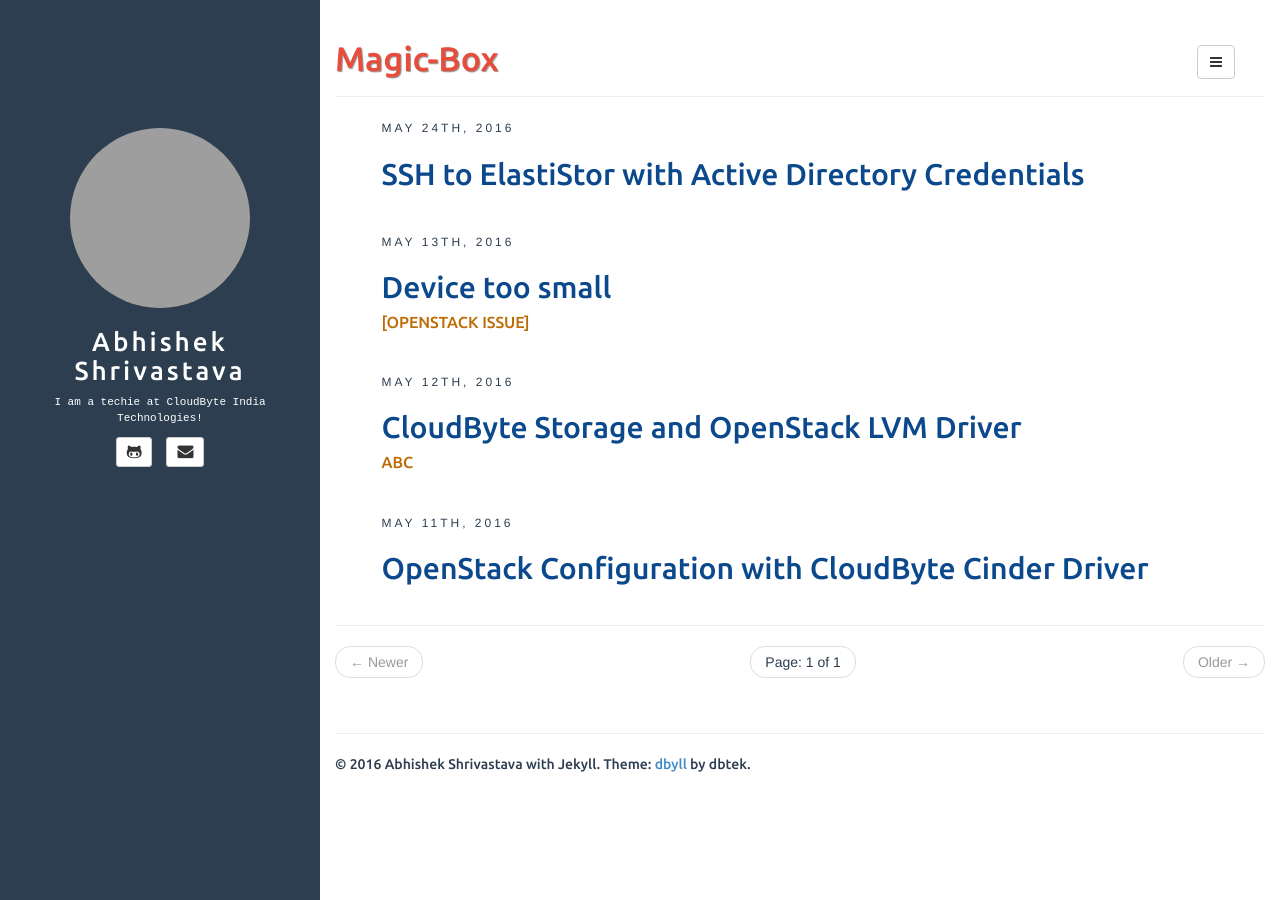
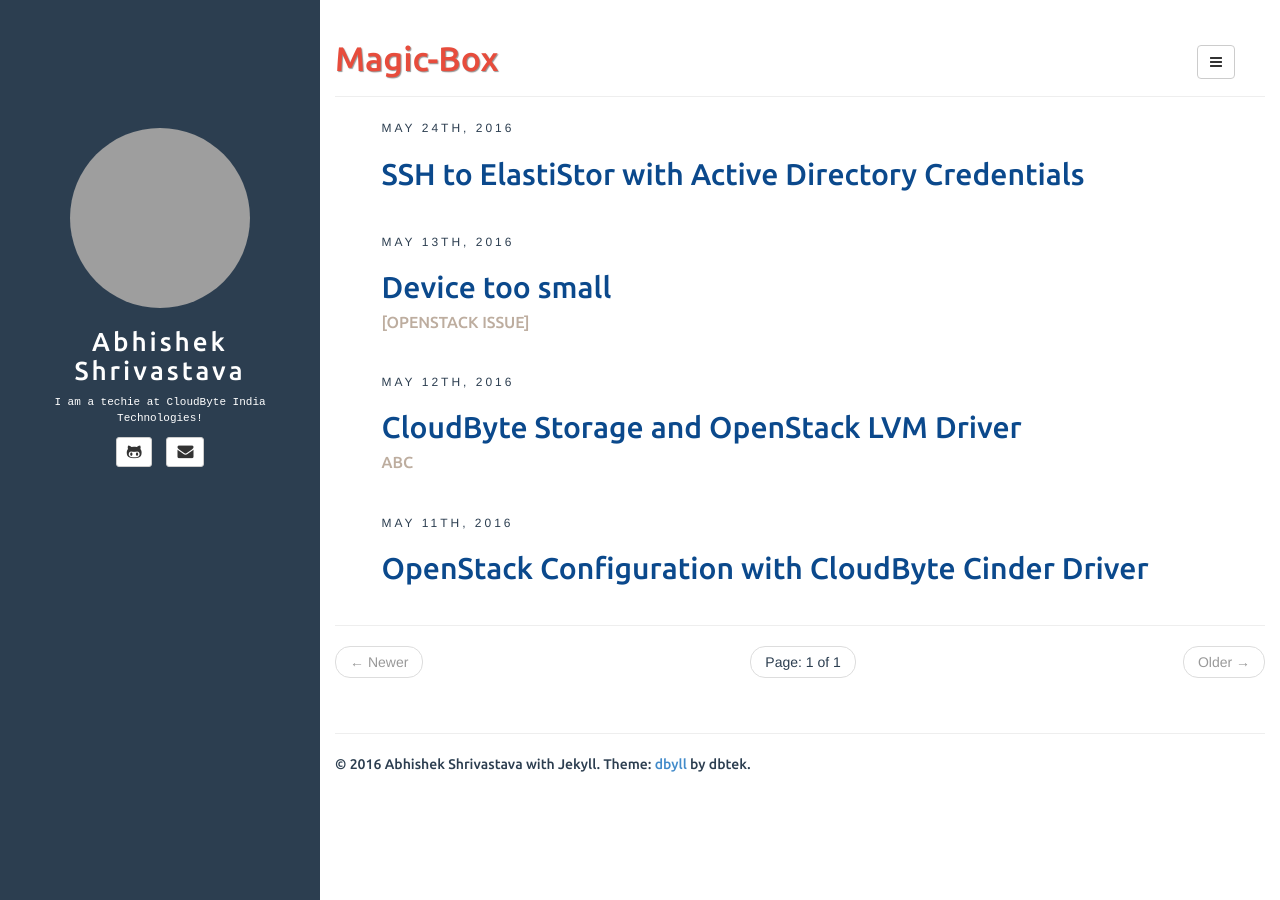
Before and after one commit to AbhiCloudbyte/magicbox, a Jekyll site: the page built from index.html, in a window 1280 px wide. Built offline with Jekyll 4.4.1, drawn with Linux system fonts in a browser that asks for light colours; the list of posts is cut into pages by our own code; grey boxes are pictures that could not be loaded.

Commit message:
Update style.css

```diff
--- a/assets/css/style.css
+++ b/assets/css/style.css
@@ -126,11 +126,6 @@ article.home h5 {
 
 article.home h6 {
 	font-family: 'Ubuntu', sans-serif;
-	color: #BD6C04;
-}
-
-article.body h6 {
-	font-family: 'Ubuntu', sans-serif;
 	color: #BDAD9F;
 }
 
```
